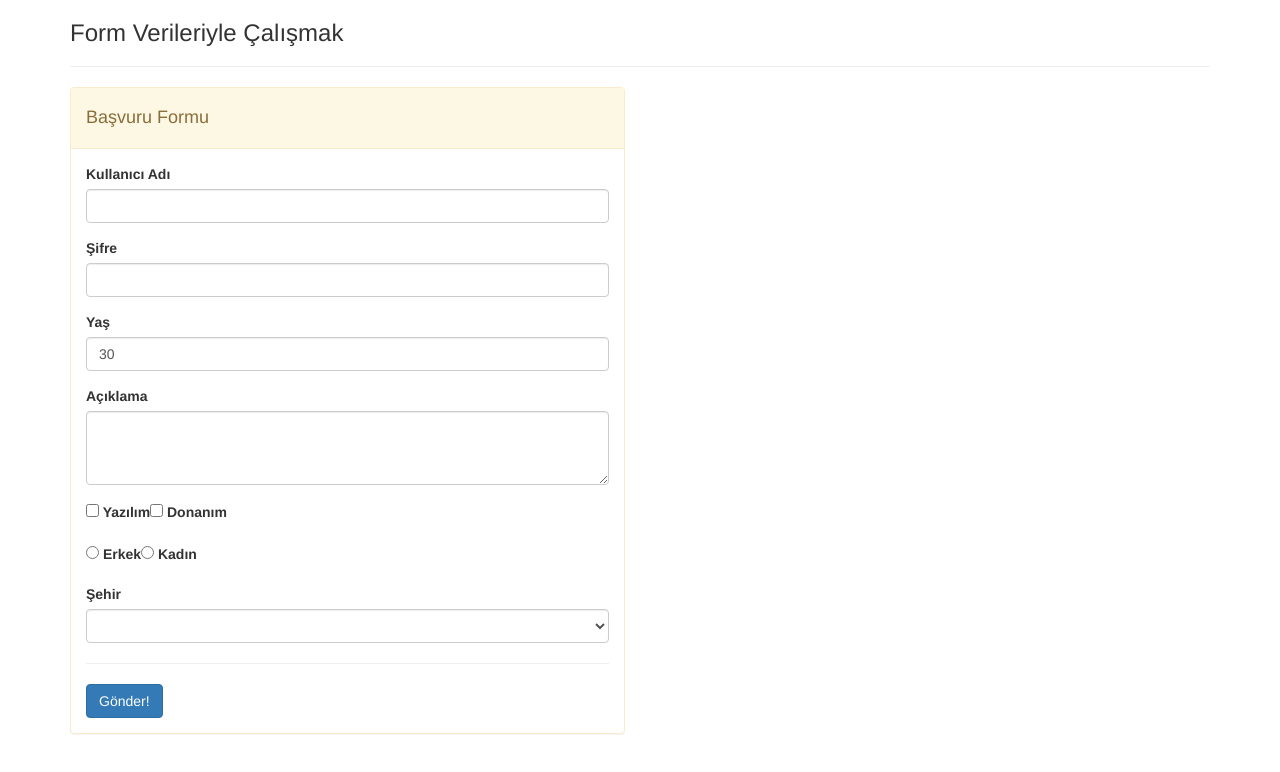
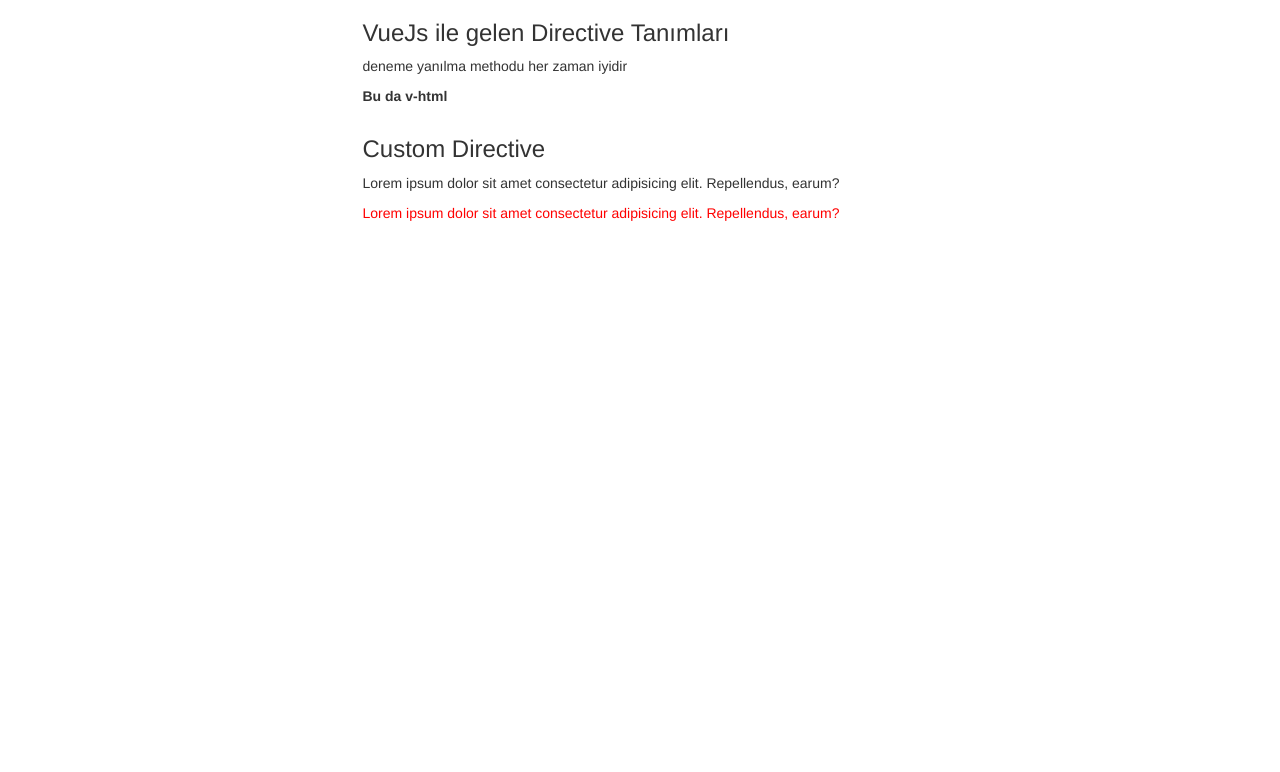
Before and after one commit to eroglu94/vue-cli-intro, a Vue app: page / in a window 1280 px wide. Shown: the top 772 px of the page. Built offline with nearby package versions, Linux system fonts and the light colour scheme.

Commit message:
Directive Kullanımı

```diff
--- a/src/App.vue
+++ b/src/App.vue
@@ -1,131 +1,54 @@
 <template>
   <div class="container">
-    <h3>Form Verileriyle Çalışmak</h3>
-    <hr>
     <div class="row">
-      <div class="col-md-6">
-        <div class="panel panel-warning">
-          <div class="panel-heading">
-            <h4>Başvuru Formu</h4>
-          </div>
-          <div class="panel-body">
-            <form>
-              <div class="row">
-                <div class="col-md-12">
-                  <div class="form-group">
-                    <label for="username">Kullanıcı Adı</label>
-                    <input type="text" id="username" class="form-control" v-model="userData.username">
-                  </div>
-                  <div class="form-group">
-                    <label for="password">Şifre</label>
-                    <input type="password" id="password" class="form-control" v-model.lazy="userData.password">
-                  </div>
-                  <div class="form-group">
-                    <label for="age">Yaş</label>
-                    <input type="number" id="age" class="form-control" v-model.number.trim="userData.age">
-                  </div>
-                </div>
-              </div>
-              <div class="row">
-                <div class="col-md-12 form-group">
-                  <label for="message">Açıklama</label><br>
-                  <textarea id="message" rows="3" class="form-control" v-model="userData.message"></textarea>
-                </div>
-              </div>
-              <div class="row">
-                <div class="col-md-12">
-                  <div class="form-group">
-                    <label>
-                      <input type="checkbox" v-model="userData.interests" value="yazilim"> Yazılım
-                    </label>
-                    <label>
-                      <input type="checkbox" v-model="userData.interests" value="donanim"> Donanım
-                    </label>
-                  </div>
-
-                </div>
-              </div>
-              <div class="row">
-                <div class="col-md-12 form-group">
-                  <label>
-                    <input v-model="userData.gender" type="radio" value="erkek"> Erkek
-                  </label>
-                  <label>
-                    <input v-model="userData.gender" type="radio" value="kadin"> Kadın
-                  </label>
-                </div>
-              </div>
-              <div class="row">
-                <div class="col-md-12 from-group">
-                  <label>Şehir</label>
-                  <select v-model="userData.selectedCity" class="form-control">
-                    <option :selected="city == 'Adana'" v-for="city in userData.cities">{{ city }}</option>
-                  </select>
-                </div>
-              </div>
-              <hr>
-              <div class="row">
-                <div class="col-md-12">
-                  <button
-                    class="btn btn-primary"
-                    @click.prevent="submit"
-                  >Gönder!</button>
-                </div>
-              </div>
-            </form>
-          </div>
-        </div>
-      </div>
-      <div class="col-md-6" v-if="isSubmitted">
-        <div class="panel panel-info">
-          <div class="panel-heading">
-            <h4>Form Verileri</h4>
-          </div>
-          <div class="panel-body">
-            <p>Kullanıcı Adı: {{ userData.username }}</p>
-            <p>Şifre: {{userData.password}}</p>
-            <p>Yaş: {{ userData.age }}</p>
-            <p>Açıklama: {{userData.message}}</p>
-            <p><strong>İlgi Alanları</strong></p>
-            <ul>
-              <li v-for="item  in userData.interests">{{item}}</li>
-            </ul>
-            <p>Cinsiyet: {{userData.gender}}</p>
-            <p>Şehir: {{userData.selectedCity}}</p>
-            <p>Toggle:</p>
-          </div>
-        </div>
+      <div class="col-md-6 col-md-offset-3">
+        <h3>VueJs ile gelen Directive Tanımları</h3>
+        <p v-text="'deneme yanılma methodu her zaman iyidir'"></p>
+        <p v-html="'<strong>Bu da v-html</strong>'"></p>
       </div>
     </div>
-
+    <div class="row">
+      <div class="col-md-6 col-md-offset-3">
+        <h3>Custom Directive</h3>
+        <p
+          v-color:background.delay.flash="'blue'"
+        >Lorem ipsum dolor sit amet consectetur adipisicing elit. Repellendus, earum?</p>
+        <p
+          v-color="'red'"
+        >Lorem ipsum dolor sit amet consectetur adipisicing elit. Repellendus, earum?</p>
+      </div>
+    </div>
   </div>
 </template>
 
 <script>
 export default {
-  data () {
-    return {
-      userData: {
-        username: '',
-        password: '',
-        age: 30,
-        message: '',
-        interests: [],
-        gender: '',
-        cities: ['İstanbul', 'Ankara', 'Adana', 'İzmir'],
-        selectedCity: ''
-      },
-      isSubmitted: false
-    }
-  },
-  methods: {
-    submit () {
-      this.isSubmitted = true
+  directives: {
+    color: { // Local Directive Tanımı
+      bind (el, binding, vnode) {
+        var delay = 0
+        if (binding.modifiers.delay) {
+          delay = 2000
+        }
+
+        if (binding.modifiers.flash) {
+          const firstColor = binding.value
+          const secondColor = '#fbbd08'
+          const currentColor = firstColor
+        } else {
+          setInterval(() => {
+            if (binding.arg === 'background') {
+              el.style.backgroundColor = binding.value
+            } else {
+              el.style.color = binding.value
+            }
+          }, delay)
+        }
+      }
     }
   }
 }
 </script>
 
 <style>
-
 </style>
```
Also changed, not shown: src/main.js (+21 -0 lines).
